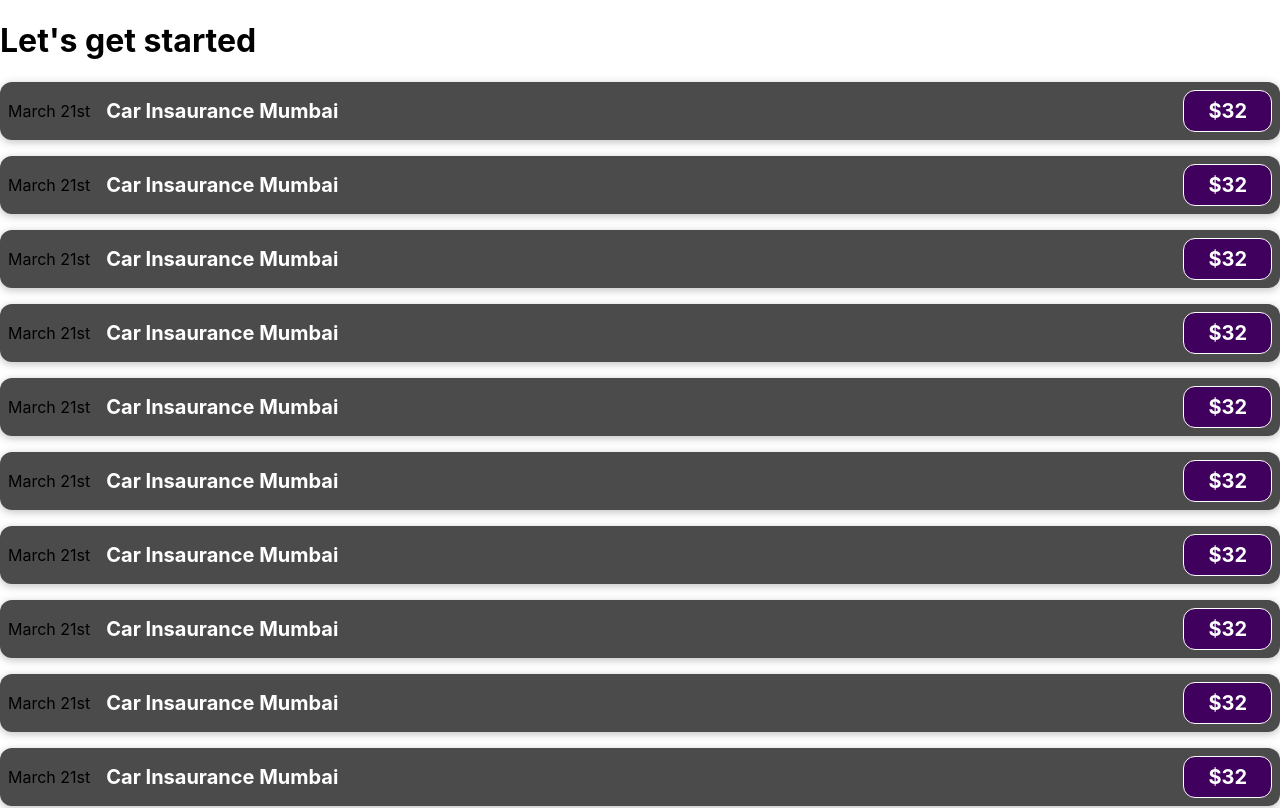
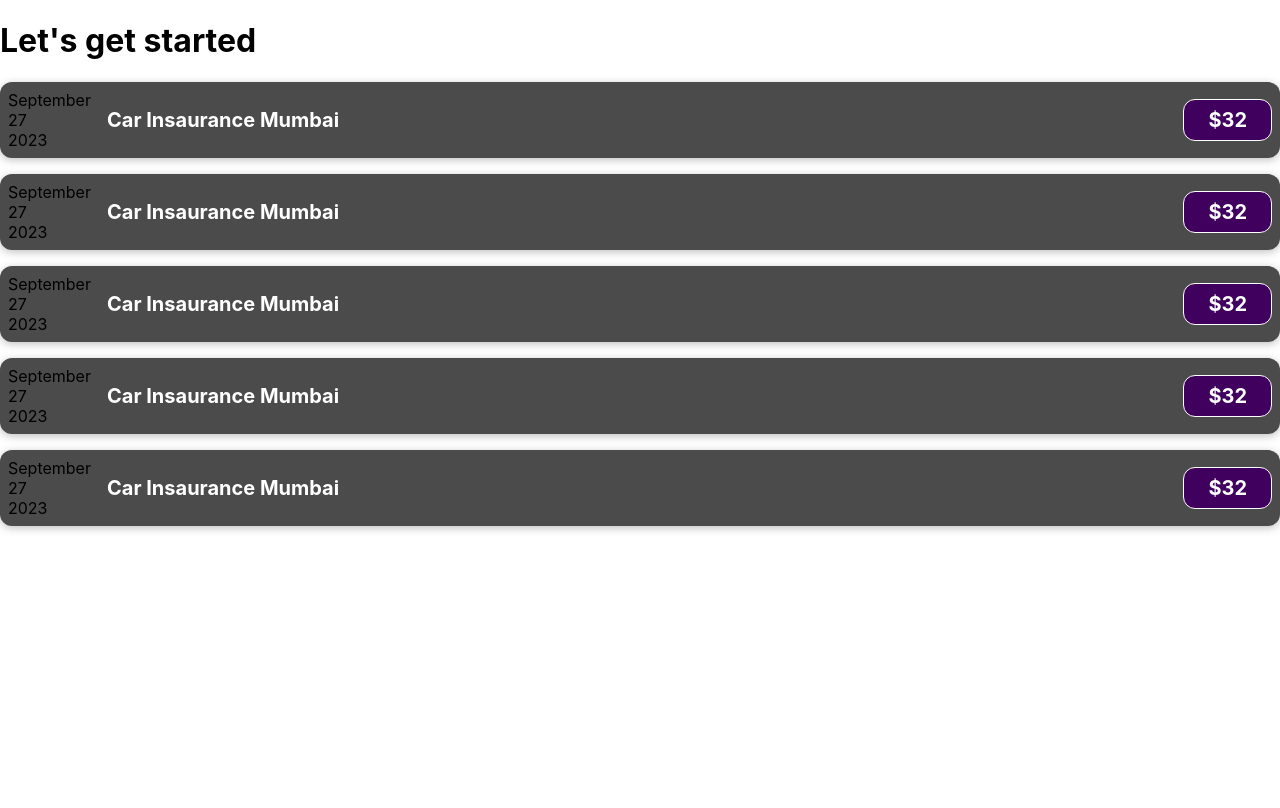
Before and after one commit to salman313131/react-expense-tracker, a JavaScript app: page / in a window 1280 px wide. Shown: the top 808 px of the page. Built offline with nearby package versions, Linux system fonts and the light colour scheme; the HTML template or start-up script is replaced by a standard one.

Commit message:
Making Components Smaller and Readable

```diff
--- a/src/App.js
+++ b/src/App.js
@@ -2,8 +2,8 @@ import ExpenseItem from './components/ExpenseItem'
 function App() {
   const locationOfExpenditure = 'Mumbai'
   const expenseitemList=[]
-  for(let i=0;i<100;i++){
-    expenseitemList.push(<ExpenseItem locationOfExpenditure={locationOfExpenditure}></ExpenseItem>)
+  for(let i=0;i<5;i++){
+    expenseitemList.push(<ExpenseItem locationOfExpenditure={locationOfExpenditure} date={new Date()}></ExpenseItem>)
   }
   return (
     <div>
--- /dev/null
+++ b/src/components/ExpenseDate.js
@@ -0,0 +1,12 @@
+
+function ExpenseDate(props){
+    const date = props.date.toLocaleString('en-US',{month:'long'})
+    const day = props.date.toLocaleString('en-US',{day:'2-digit'})
+    const year = props.date.getFullYear()
+    return (<div>
+            <div>{date}</div>
+            <div>{day}</div>
+            <div>{year}</div>
+        </div>)
+}
+export default ExpenseDate
--- /dev/null
+++ b/src/components/ExpenseDetail.js
@@ -0,0 +1,9 @@
+
+function ExpenseDetail(props){
+    return(
+    <div className='expense-item__description'>
+            <h2>Car Insaurance {props.locationOfExpenditure}</h2>
+            <div className='expense-item__price'>$32</div>
+    </div>)
+}
+export default ExpenseDetail
--- a/src/components/ExpenseItem.js
+++ b/src/components/ExpenseItem.js
@@ -1,12 +1,12 @@
 import './ExpenseItem.css'
+import ExpenseDate from './ExpenseDate';
+import ExpenseDetail from './ExpenseDetail';
 function ExpenseItem(props){
+
     return (
     <div className='expense-item'>
-        <div>March 21st</div>
-        <div className='expense-item__description'>
-            <h2>Car Insaurance {props.locationOfExpenditure}</h2>
-            <div className='expense-item__price'>$32</div>
-        </div>
+        <ExpenseDate date={props.date}></ExpenseDate>
+        <ExpenseDetail locationOfExpenditure={props.locationOfExpenditure}></ExpenseDetail>
     </div>
     );
 }
```
